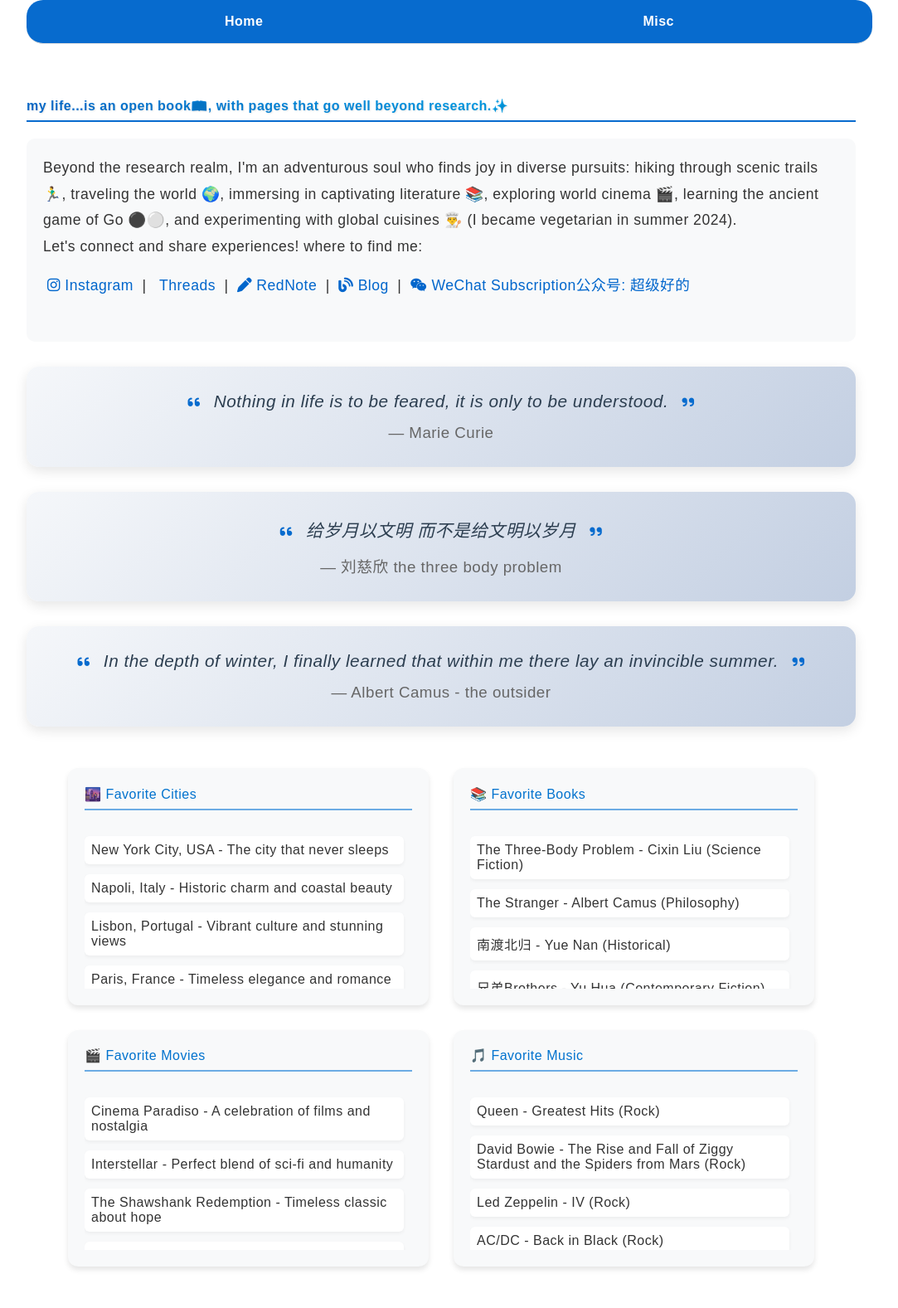
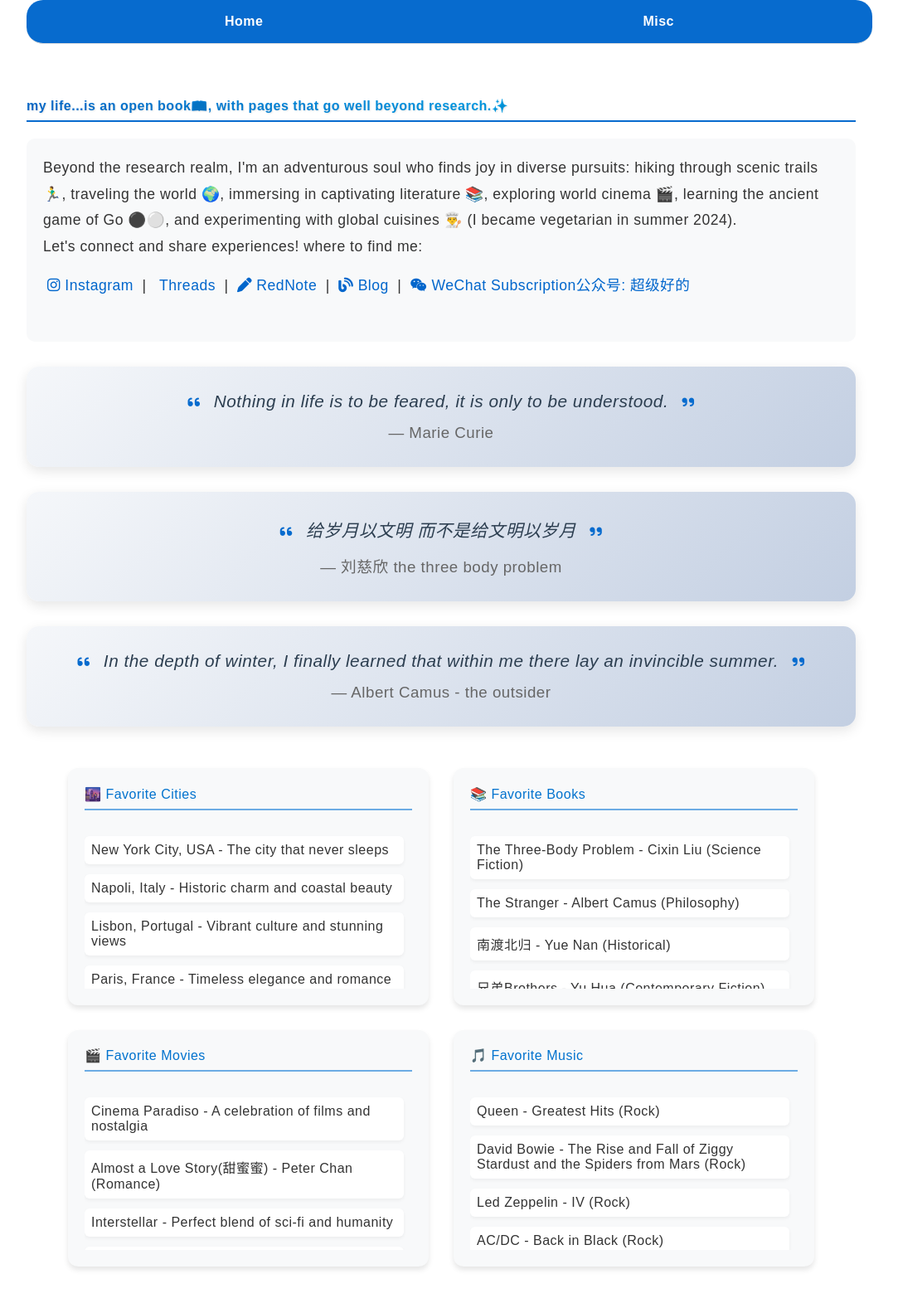
Before and after one commit to alfredo-pearson/alfredo-pearson.github.io, a Jekyll site: the page misc.html, which Jekyll copies as it is, in a window 1280 px wide. Shown: the whole page at 83% size, without its empty margins (108-1191 px from the left). Built offline with Jekyll 4.4.1, drawn with Linux system fonts in a browser that asks for light colours; some of the changed lines change nothing that is shown.

Commit message:
update misc

```diff
--- a/misc.html
+++ b/misc.html
@@ -85,8 +85,9 @@
                             <li>兄弟Brothers - Yu Hua (Contemporary Fiction)</li>
                             <!-- <li>To Live - Yu Hua (Contemporary Fiction)</li> -->
                             <li>美的历程 - Li Zehou (Aesthetics)</li>
+                            <li>黑暗地母的礼物 - Xue Can (Fiction)</li>
                             <!-- <li>Seven Brief Lessons on Physics - Carlo Rovelli (Science)</li> -->
-                            <li>One Hundred Years of Solitude - Gabriel García Márquez (Magic Realism)</li>
+                            <!-- <li>One Hundred Years of Solitude - Gabriel García Márquez (Magic Realism)</li> -->
                             <!-- <li>Sapiens: A Brief History of Humankind - Yuval Noah Harari (History)</li> -->
                             <li>Seeing - Chai Jing (Journalism)</li>
                         </ul>
@@ -98,6 +99,7 @@
                     <div class="scrollable-list">
                         <ul>
                             <li>Cinema Paradiso - A celebration of films and nostalgia</li>
+                            <li>Almost a Love Story(甜蜜蜜) - Peter Chan (Romance)</li>
                             <li>Interstellar - Perfect blend of sci-fi and humanity</li>
                             <!-- <li>Spirited Away - Miyazaki's fantasy masterpiece</li> -->
                             <li>The Shawshank Redemption - Timeless classic about hope</li>
```
